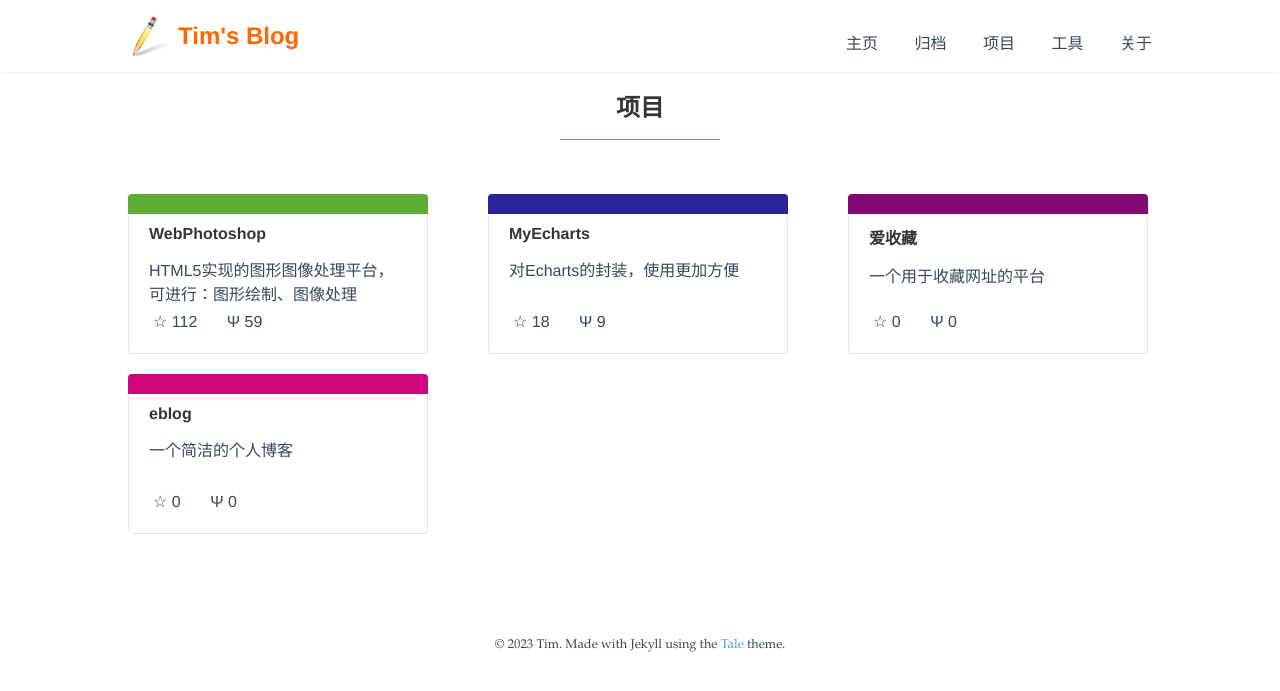
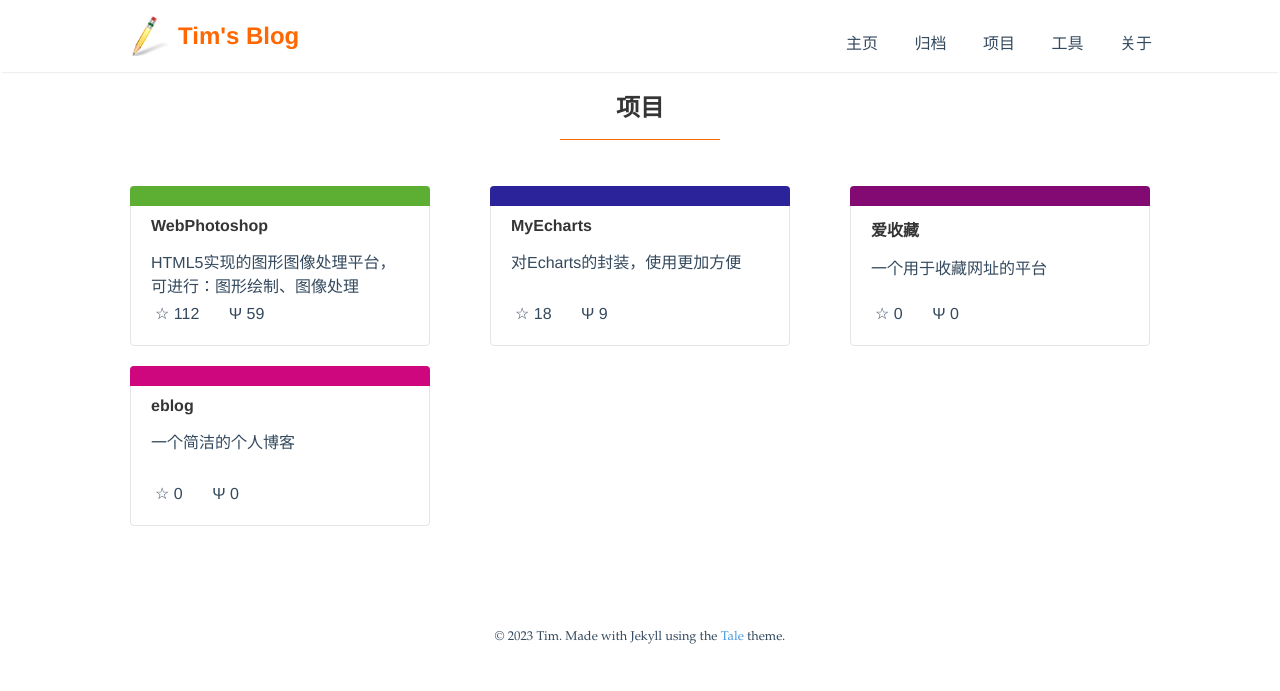
Before and after one commit to leanfish2011/leanfish2011.github.io, a Jekyll site: the page built from _pages/project.html, in a window 1280 px wide. Shown: the top 691 px of the page. Built offline with Jekyll 4.4.1, drawn with Linux system fonts in a browser that asks for light colours.

Commit message:
project style

```diff
--- a/_pages/project.html
+++ b/_pages/project.html
@@ -89,10 +89,10 @@
       max-width: 1020px;
       min-width: 300px;
       padding: 1em 0;
+      margin: 30px auto;
     }
 
     .card-container {
-      margin: 30px auto;
       display: -webkit-flex;
       display: flex;
       justify-content: space-between;
```
